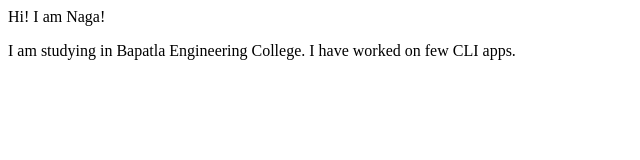
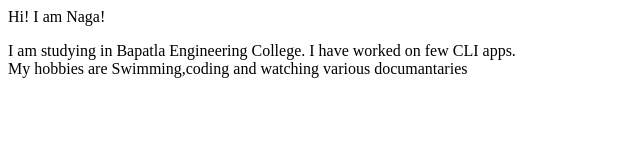
Before and after one commit to Artistole/example-site, a plain HTML site: page index.html in a window 1280 px wide. Shown: the whole page, without its empty margins (0-640 px from the left). Drawn offline with Linux system fonts and the light colour scheme.

Commit message:
update-Hobbies added

```diff
--- a/index.html
+++ b/index.html
@@ -12,6 +12,8 @@
         I am studying in Bapatla Engineering College.
 
         I have worked on few CLI apps.
+    </br>
+     My hobbies are Swimming,coding and watching various documantaries
     </p>
 </body>
 </html>
```
